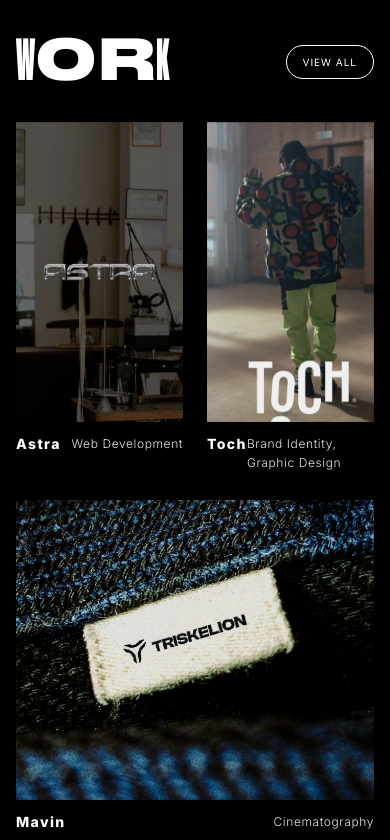
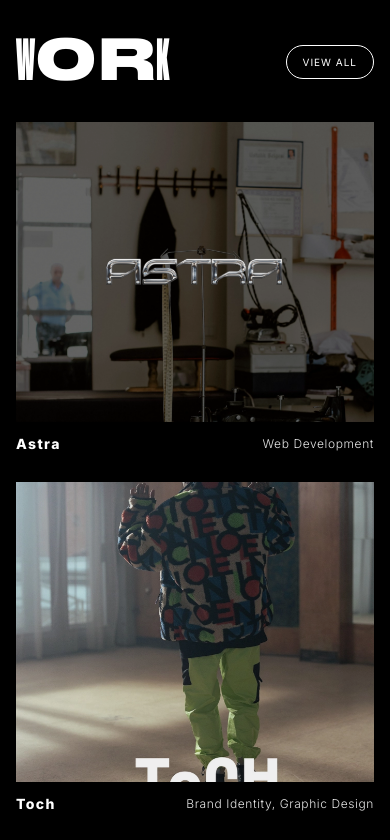
Before and after one commit to Stuuudio1/Stuuudio, a Next.js app: page / in a window 390 px wide. Shown: the part 1860-2700 px from the top of the page. Built offline with nearby package versions, Linux system fonts and the light colour scheme.

Commit message:
projects arrangements

```diff
--- a/src/components/home/WorkGrid.tsx
+++ b/src/components/home/WorkGrid.tsx
@@ -81,21 +81,27 @@
             </div>
 
             {/* Project grid */}
+{/* Project grid */}
 <div className="flex flex-col gap-6 mt-1">
-                <div className="grid grid-cols-2 gap-6">
-                    {topRow.map((p) => <ProjectCard key={p.id} project={p} isFinePointer={isFinePointer} />)}
+    <div className="grid grid-cols-1 md:grid-cols-2 gap-6">
+        {topRow.map((p) => (
+            <ProjectCard key={p.id} project={p} isFinePointer={isFinePointer} />
+        ))}
     </div>
 
     {wideRow.map((p) => (
-                    <div key={p.id} className="grid grid-cols-2 gap-1">
+        <div key={p.id} className="grid grid-cols-1 md:grid-cols-2 gap-1">
             <ProjectCard project={p} isFinePointer={isFinePointer} />
         </div>
     ))}
 
-                <div className="grid grid-cols-2 gap-1">
-                    {bottomRow.map((p) => <ProjectCard key={p.id} project={p} isFinePointer={isFinePointer} />)}
+    <div className="grid grid-cols-1 md:grid-cols-2 gap-1">
+        {bottomRow.map((p) => (
+            <ProjectCard key={p.id} project={p} isFinePointer={isFinePointer} />
+        ))}
     </div>
 </div>
+
 
             <div className="w-full border-t border-white mt-20 md:mt-30" />
         </section>
```
Lines whose indentation alone changed are shown as unchanged.
